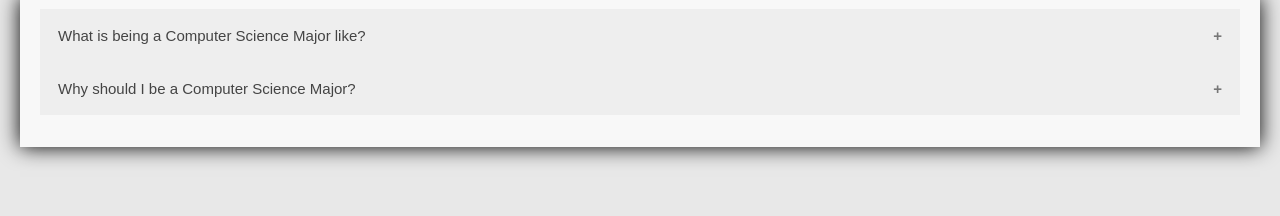
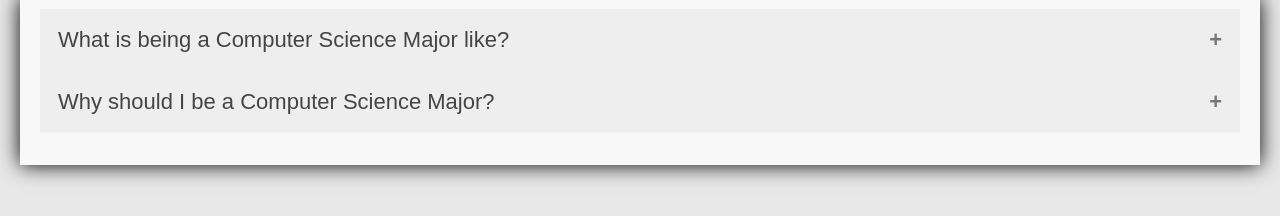
Before and after one commit to logan-giese/se4-project1-website, a plain HTML site: page index.html in a window 1280 px wide. Shown: the part 114-330 px from the top of the page. Drawn offline with Linux system fonts and the light colour scheme.

Commit message:
Make section titles bigger and add padding

```diff
--- a/style.css
+++ b/style.css
@@ -78,7 +78,7 @@ body {
     border: none;
     text-align: left;
     outline: none;
-    font-size: 15px;
+    font-size: 22px;
     transition: 0.4s;
   }
 
@@ -105,3 +105,6 @@ body {
     overflow: hidden;
     transition: max-height 0.2s ease-out;
   }
+.panel>div {
+    padding-bottom: 18px;
+}
```
